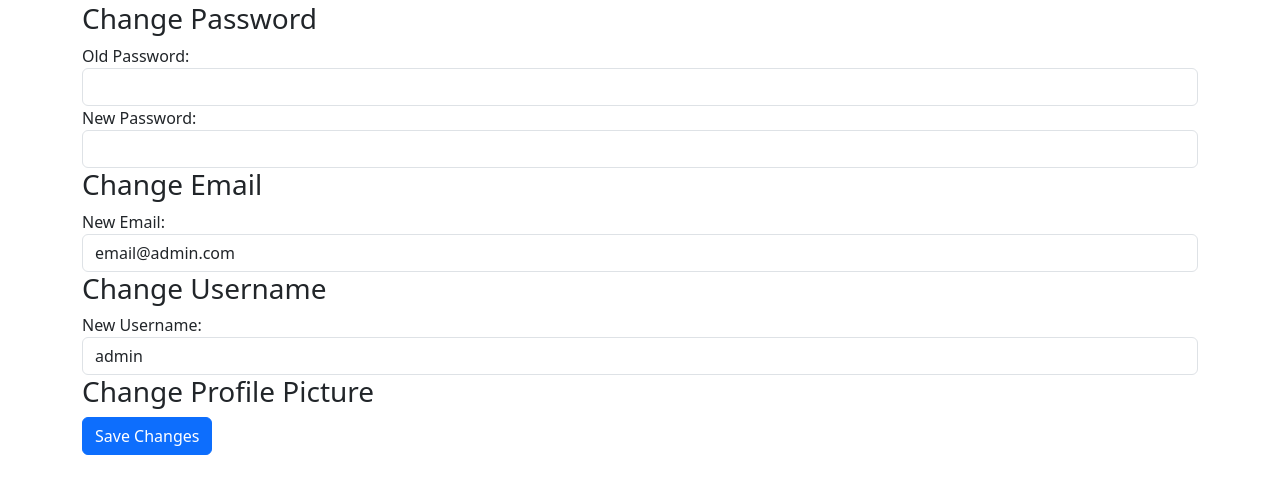
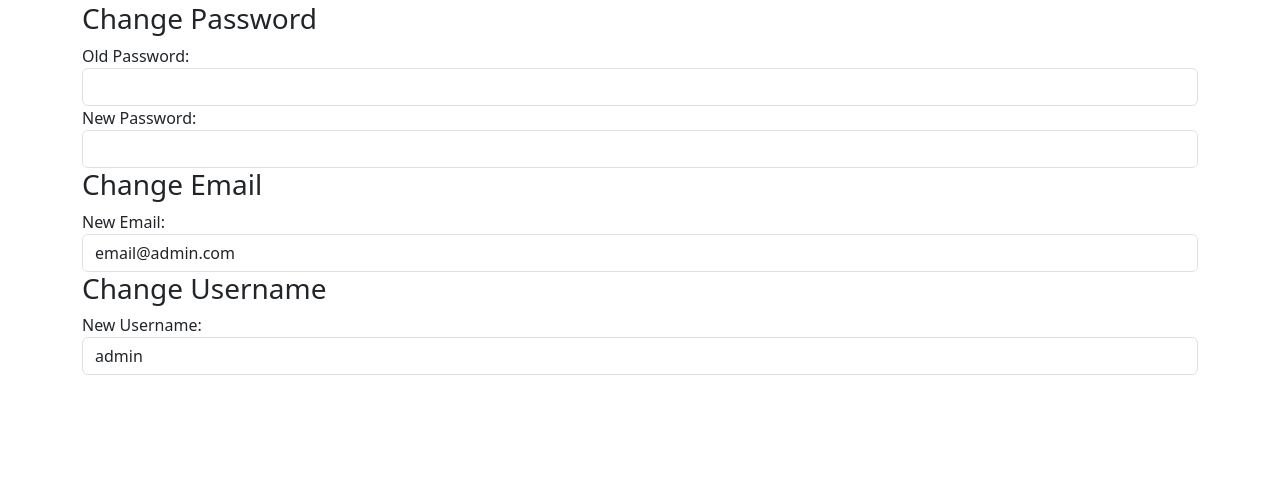
Before and after one commit to msu-denver/thecoolestteam, a Flask app: page /profile/settings in a window 1280 px wide. Shown: the part 180-674 px from the top of the page. Run offline with Flask 3, Linux system fonts and the light colour scheme; a user stored in the database is signed in.

Commit message:
FINALLY finished profile settings page

```diff
--- a/src/app/forms.py
+++ b/src/app/forms.py
@@ -55,7 +55,7 @@ class ReviewForm(FlaskForm):
     submit = SubmitField('Post Review')
 
 class ProfileForm(FlaskForm):
-    oldPassword = PasswordField('Old Password', validators=[DataRequired()])
+    oldPassword = PasswordField('Old Password', validators=[Optional()])
     newPassword = PasswordField('New Password',validators=[Length(min=8),Optional()])
     newEmail = StringField('New Email', validators=[DataRequired(), Email()])
     newUsername = StringField('New Username', validators=[DataRequired()])
--- a/src/app/routes.py
+++ b/src/app/routes.py
@@ -149,18 +149,18 @@ def media_detail(media_type, media_id):
 @login_required
 def profile_settings():
     form = ProfileForm()
+    if not form.validate_on_submit():
+        print(form.errors)
     if form.validate_on_submit():
         tempPassword = current_user.password
         try:
             # Update the user's password
-            if form.newPassword.data != None:
+            if form.newPassword.data:
                 if bcrypt.check_password_hash(current_user.password, form.oldPassword.data):
                     # Check if new password is different from the old one
                     if form.newPassword.data != form.oldPassword.data:
                         current_user.password = bcrypt.generate_password_hash(form.newPassword.data).decode('utf-8')
-                        db.session.commit()
                         flash('Password updated successfully', 'success')
-                        return redirect(url_for('main.profile_settings'))  # Redirect to profile settings page
                     else:
                         db.session.commit()
                         flash('New password cannot be the same as the old password.', 'danger')
@@ -169,10 +169,9 @@ def profile_settings():
                     db.session.commit()
                     flash('Old password is incorrect', 'danger')
                     return redirect(url_for('main.profile_settings'))  # Redirect to profile settings page
-            if form.newPassword.data == None:
-                current_user.password = tempPassword
-                db.session.commit()
-                return redirect(url_for('main.profile_settings'))  # Redirect to profile settings page
+            else:
+                flash('Password did not change', 'success')
+
             # Update the user's email
             if form.newEmail.data != current_user.email:
                 if User.query.filter_by(email=form.newEmail.data).first():
@@ -180,9 +179,9 @@ def profile_settings():
                     return redirect(url_for('main.profile_settings'))  # Redirect to profile settings page
                 else:
                     current_user.email = form.newEmail.data
-                    db.session.commit()
                     flash('Email updated successfully', 'success')
-                    return redirect(url_for('main.profile_settings'))  # Redirect to profile settings page
+            else:
+                flash('Email did not change', 'success')
             # Update the user's username
             if form.newUsername.data != current_user.username:
                 if User.query.filter_by(username=form.newUsername.data).first():
@@ -190,9 +189,10 @@ def profile_settings():
                     return redirect(url_for('main.profile_settings'))  # Redirect to profile settings page
                 else:
                     current_user.username = form.newUsername.data
-                    db.session.commit()
                     flash('Username updated successfully', 'success')
-                    return redirect(url_for('main.profile_settings'))  # Redirect to profile settings page
+            else:
+                flash('Username did not change', 'success')
+            db.session.commit()
             return redirect(url_for('main.profile_settings'))
         except Exception as e:
             db.session.rollback()
--- a/src/app/templates/profile_settings.html
+++ b/src/app/templates/profile_settings.html
@@ -42,9 +42,5 @@
         <div class="text-danger">{{ error }}</div>
         {% endfor %}
     </div>
-<!-- Form to Change Profile Picture (Currently Empty) -->
-    <h3>Change Profile Picture</h3>
-    <!-- Add image upload field here if needed -->
-    <button type="submit" class="btn btn-primary">Save Changes</button>
 </form>
 {% endblock %}
```
